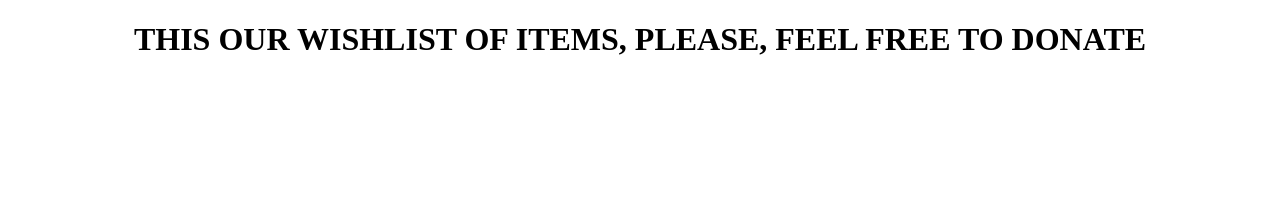
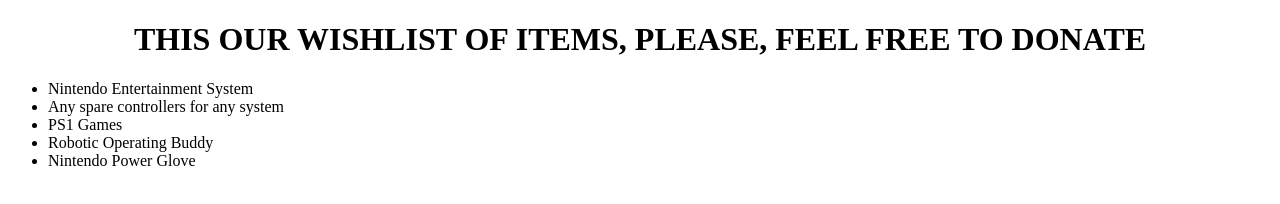
Before and after one commit to tackleberry132/tackleberry132.github.io, a plain HTML site: page page2.html in a window 1280 px wide. Drawn offline with Linux system fonts and the light colour scheme.

Commit message:
Update page2.html

```diff
--- a/page2.html
+++ b/page2.html
@@ -1,5 +1,12 @@
 <!DOCTYPE HTML>
 <body>
 <h1 align="center"> THIS OUR WISHLIST OF ITEMS, PLEASE, FEEL FREE TO DONATE </h1>
+  <ul>
+    <li>Nintendo Entertainment System</li>
+    <li>Any spare controllers for any system</li>
+    <li>PS1 Games</li>
+    <li>Robotic Operating Buddy</li>
+    <li>Nintendo Power Glove</li>
+  </ul>
 </body>
 </html>
```
